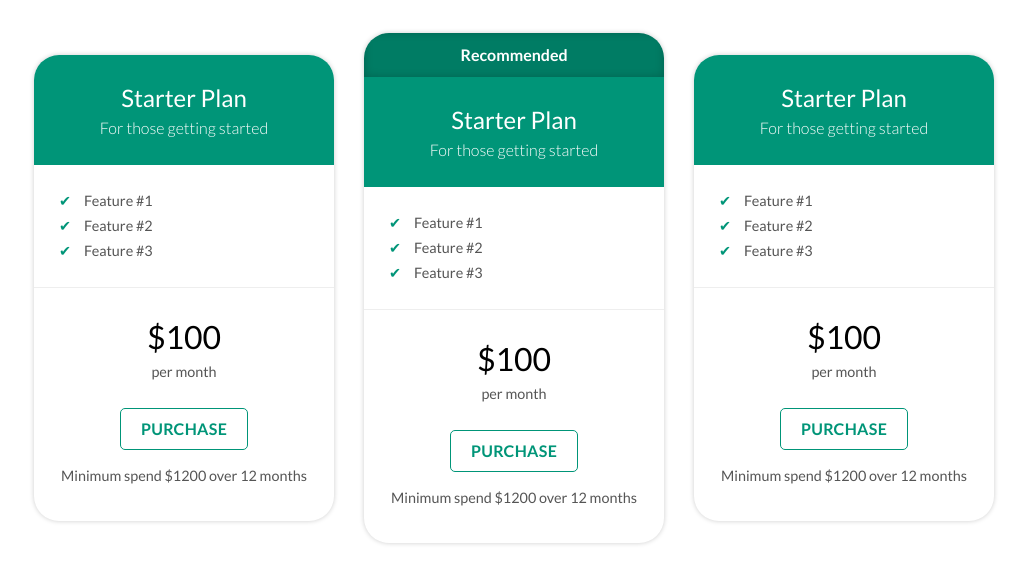
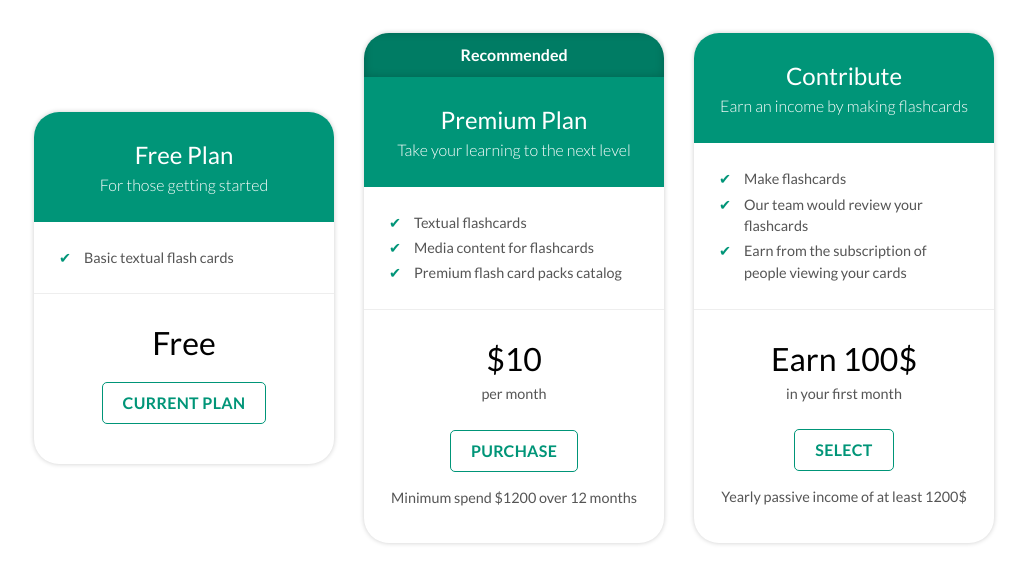
Before and after one commit to ParthKalkar/RusLearn, a Django app: page /subscriptions in a window 1280 px wide. Shown: the top 584 px of the page, without its empty margins (126-1153 px from the left). Run offline with Django 3.2, Linux system fonts and the light colour scheme; the visitor is signed in with stand-in values (Sample User, id 1).

Commit message:
add content for the subcription page

```diff
--- a/templates/subscriptions.html
+++ b/templates/subscriptions.html
@@ -12,27 +12,20 @@
         <section class="pricing-plan">
 
             <div class="pricing-plan__header">
-                <h1 class="pricing-plan__title">Starter Plan</h1>
+                <h1 class="pricing-plan__title">Free Plan</h1>
                 <h2 class="pricing-plan__summary">For those getting started</h2>
             </div>
             <div class="pricing-plan__description">
                 <ul class="pricing-plan__list">
                     <li class="pricing-plan__feature">
-                        Feature #1
+                        Basic textual flash cards
                     </li>
-                    <li class="pricing-plan__feature">
-                        Feature #2
-                    </li>
-                    <li class="pricing-plan__feature">
-                        Feature #3
-                    </li>
+
                 </ul>
             </div>
             <div class="pricing-plan__actions">
-                <p class="pricing-plan__cost">$100</p>
-                <p class="pricing-plan__text">per month</p>
-                <a href="./" class="pricing-plan__button">Purchase</a>
-                <p class="pricing-plan__text">Minimum spend $1200 over 12 months</p>
+                <p class="pricing-plan__cost">Free</p>
+                <a href="./" class="pricing-plan__button">Current plan</a>
             </div>
         </section>
 
@@ -42,24 +35,24 @@
             </div>
 
             <div class="pricing-plan__header">
-                <h1 class="pricing-plan__title">Starter Plan</h1>
-                <h2 class="pricing-plan__summary">For those getting started</h2>
+                <h1 class="pricing-plan__title">Premium Plan</h1>
+                <h2 class="pricing-plan__summary">Take your learning to the next level</h2>
             </div>
             <div class="pricing-plan__description">
                 <ul class="pricing-plan__list">
                     <li class="pricing-plan__feature">
-                        Feature #1
+                        Textual flashcards
                     </li>
                     <li class="pricing-plan__feature">
-                        Feature #2
+                        Media content for flashcards
                     </li>
                     <li class="pricing-plan__feature">
-                        Feature #3
+                        Premium flash card packs catalog
                     </li>
                 </ul>
             </div>
             <div class="pricing-plan__actions">
-                <p class="pricing-plan__cost">$100</p>
+                <p class="pricing-plan__cost">$10</p>
                 <p class="pricing-plan__text">per month</p>
                 <a href="./" class="pricing-plan__button">Purchase</a>
                 <p class="pricing-plan__text">Minimum spend $1200 over 12 months</p>
@@ -68,27 +61,27 @@
 
         <section class="pricing-plan">
             <div class="pricing-plan__header">
-                <h1 class="pricing-plan__title">Starter Plan</h1>
-                <h2 class="pricing-plan__summary">For those getting started</h2>
+                <h1 class="pricing-plan__title">Contribute</h1>
+                <h2 class="pricing-plan__summary">Earn an income by making flashcards</h2>
             </div>
             <div class="pricing-plan__description">
                 <ul class="pricing-plan__list">
                     <li class="pricing-plan__feature">
-                        Feature #1
+                        Make flashcards
                     </li>
                     <li class="pricing-plan__feature">
-                        Feature #2
+                        Our team would review your flashcards
                     </li>
                     <li class="pricing-plan__feature">
-                        Feature #3
+                        Earn from the subscription of people viewing your cards
                     </li>
                 </ul>
             </div>
             <div class="pricing-plan__actions">
-                <p class="pricing-plan__cost">$100</p>
-                <p class="pricing-plan__text">per month</p>
-                <a href="./" class="pricing-plan__button">Purchase</a>
-                <p class="pricing-plan__text">Minimum spend $1200 over 12 months</p>
+                <p class="pricing-plan__cost">Earn 100$</p>
+                <p class="pricing-plan__text">in your first month</p>
+                <a href="./" class="pricing-plan__button">Select</a>
+                <p class="pricing-plan__text">Yearly passive income of at least 1200$</p>
             </div>
         </section>
 
```
